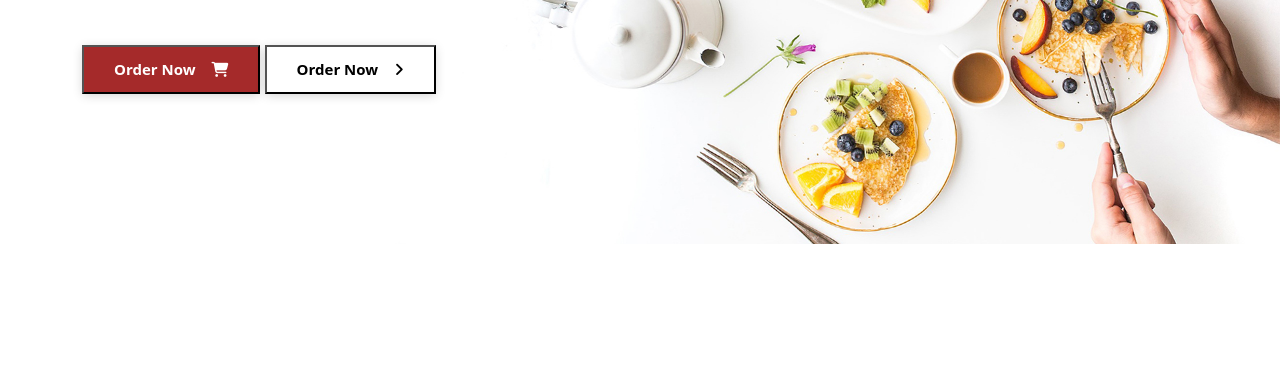
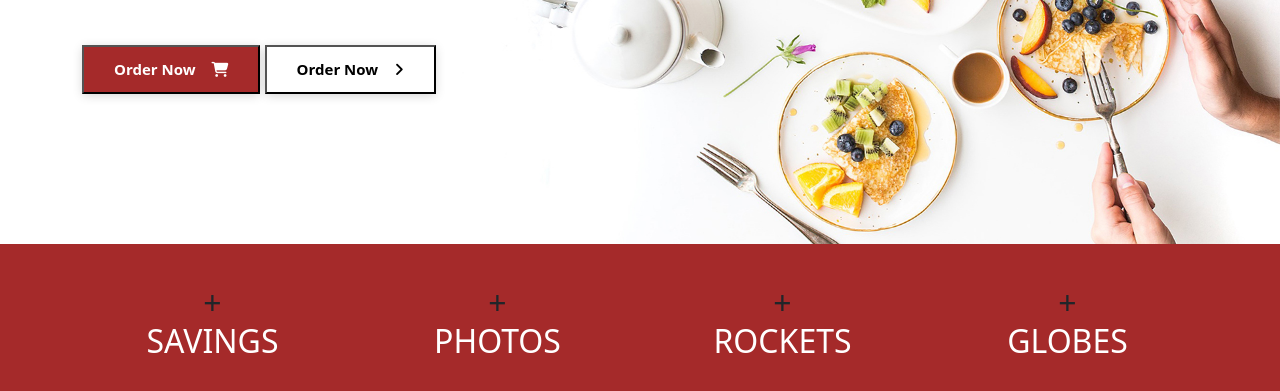
Before and after one commit to SadaaqueAli/foodies-web, a plain HTML site: page index.html in a window 1280 px wide. Shown: the part 425-816 px from the top of the page. Drawn offline with nearby package versions, Linux system fonts and the light colour scheme.

Commit message:
sec2 added

```diff
--- a/index.html
+++ b/index.html
@@ -8,19 +8,22 @@
     <link href="https://cdn.jsdelivr.net/npm/bootstrap@5.3.3/dist/css/bootstrap.min.css" rel="stylesheet"
         integrity="sha384-QWTKZyjpPEjISv5WaRU9OFeRpok6YctnYmDr5pNlyT2bRjXh0JMhjY6hW+ALEwIH" crossorigin="anonymous">
     <!--fontosm-->
-      <link rel="stylesheet" href="https://cdnjs.cloudflare.com/ajax/libs/font-awesome/6.5.1/css/all.min.css" integrity="sha512-DTOQO9RWCH3ppGqcWaEA1BIZOC6xxalwEsw9c2QQeAIftl+Vegovlnee1c9QX4TctnWMn13TZye+giMm8e2LwA==" crossorigin="anonymous" referrerpolicy="no-referrer" />
+    <link rel="stylesheet" href="https://cdnjs.cloudflare.com/ajax/libs/font-awesome/6.5.1/css/all.min.css"
+        integrity="sha512-DTOQO9RWCH3ppGqcWaEA1BIZOC6xxalwEsw9c2QQeAIftl+Vegovlnee1c9QX4TctnWMn13TZye+giMm8e2LwA=="
+        crossorigin="anonymous" referrerpolicy="no-referrer" />
     <!--css link-->
     <link rel="stylesheet" href="style.css">
 </head>
 
 <body>
     <!--navbar==========================================-->
+    <header>
         <nav class="navbar navbar-expand-lg navigation-wrap">
             <div class="container">
                 <a class="navbar-brand" href="#"><img src="/images/logo.png" alt=""></a>
                 <button class="navbar-toggler" type="button" data-bs-toggle="collapse"
-                data-bs-target="#navbarSupportedContent" aria-controls="navbarSupportedContent" aria-expanded="false"
-                aria-label="Toggle navigation">
+                    data-bs-target="#navbarSupportedContent" aria-controls="navbarSupportedContent"
+                    aria-expanded="false" aria-label="Toggle navigation">
                     <span class="navbar-toggler-icon"></span>
                 </button>
                 <div class="collapse navbar-collapse" id="navbarSupportedContent">
@@ -45,6 +48,7 @@
                 </div>
             </div>
         </nav>
+    </header>
     <!--section benar-->
     <section id="home">
         <div class="container-fluid px-0 top-benar">
@@ -55,12 +59,46 @@
                         <p>Lorem ipsum dolor sit amet consectetur adipisicing elit. Vitae, odio.</p>
                         <div class="mt-4">
                             <button class=" main-btn">order now<i class="fa-solid fa-cart-shopping ps-3"></i></button>
-                            <button class=" white-btn ms-lg-4mt-lg-0 mt-4">order now<i class="fa-solid fa-angle-right ps-3"></i></button>
+                            <button class=" white-btn ms-lg-4mt-lg-0 mt-4">order now<i
+                                    class="fa-solid fa-angle-right ps-3"></i></button>
                         </div>
                     </div>
                 </div>
             </div>
         </div>
+    </section>
+    <!--section 2 benar-->
+    <section id="counter">
+        <section class="counter-section">
+            <div class="container">
+                <div class="row text-center">
+                    <div class="col-md-3 mb-lg-0 mb-md-0 mb-5">
+                        <h2>
+                            <span id="count1">+</span>
+                            <p>Savings</p>
+                        </h2>
+                    </div>
+                    <div class="col-md-3 mb-lg-0 mb-md-0 mb-5">
+                        <h2>
+                            <span id="count2">+</span>
+                            <p>Photos</p>
+                        </h2>
+                    </div>
+                    <div class="col-md-3 mb-lg-0 mb-md-0 mb-5">
+                        <h2>
+                            <span id="count3">+</span>
+                            <p>Rockets</p>
+                        </h2>
+                    </div>
+                    <div class="col-md-3 mb-lg-0 mb-md-0 mb-5">
+                        <h2>
+                            <span id="count4">+</span>
+                            <p>Globes</p>
+                        </h2>
+                    </div>
+                </div>
+            </div>
+        </section>
     </section>
     <script src="https://cdn.jsdelivr.net/npm/bootstrap@5.3.3/dist/js/bootstrap.bundle.min.js"
         integrity="sha384-YvpcrYf0tY3lHB60NNkmXc5s9fDVZLESaAA55NDzOxhy9GkcIdslK1eN7N6jIeHz"
--- a/style.css
+++ b/style.css
@@ -37,7 +37,7 @@ background: white;
 box-shadow: 0 01.25rem 1.75rem rgba(0,0,0,0.9);
 transition: all .15s ease-in-out 0s;
 }
-/*benar 1=========================bg one ===*/
+/*benar 1==============buttons===========bg one ===*/
 .top-benar{
     width: 100%;
     background-image: url("/images/bg/bg-1.jpg");
@@ -78,3 +78,12 @@ transition: all .15s ease-in-out 0s;
     -moz-transition: all .4s ease-out 0s;
     transition: all .4s ease-out 0s;
 }
+/*benar 2=========================bg two ===*/
+.counter-section{
+    background-color: brown;
+    padding: 2.5rem 0;
+}
+.counter-section p{
+    color: white;
+    text-transform: uppercase;
+}
```
Lines whose indentation alone changed are shown as unchanged.
